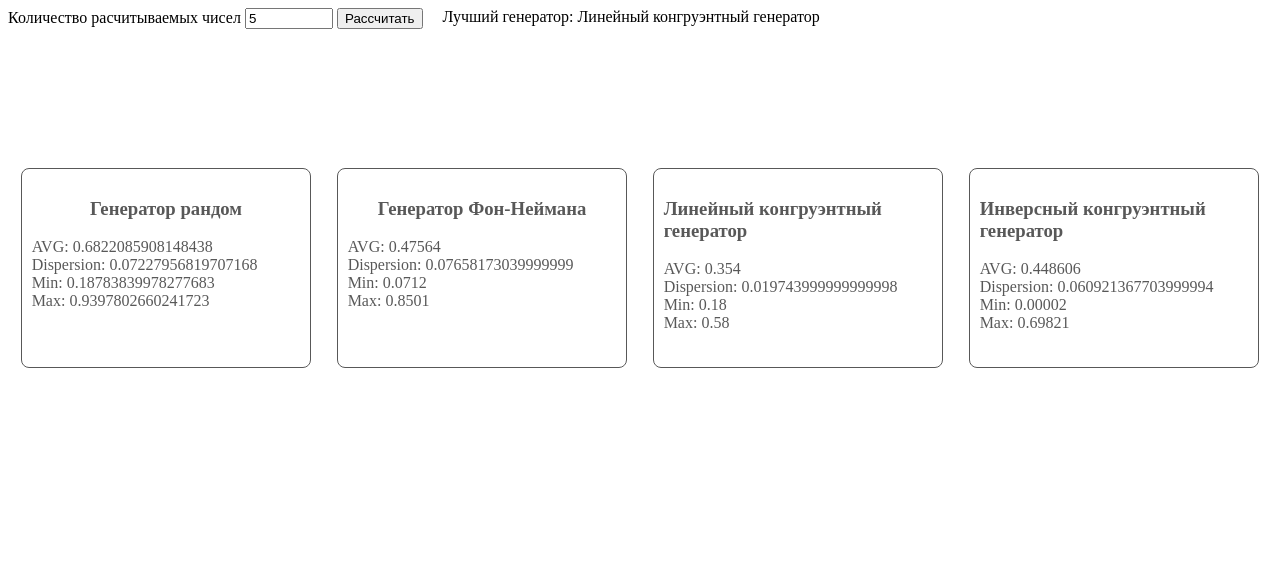
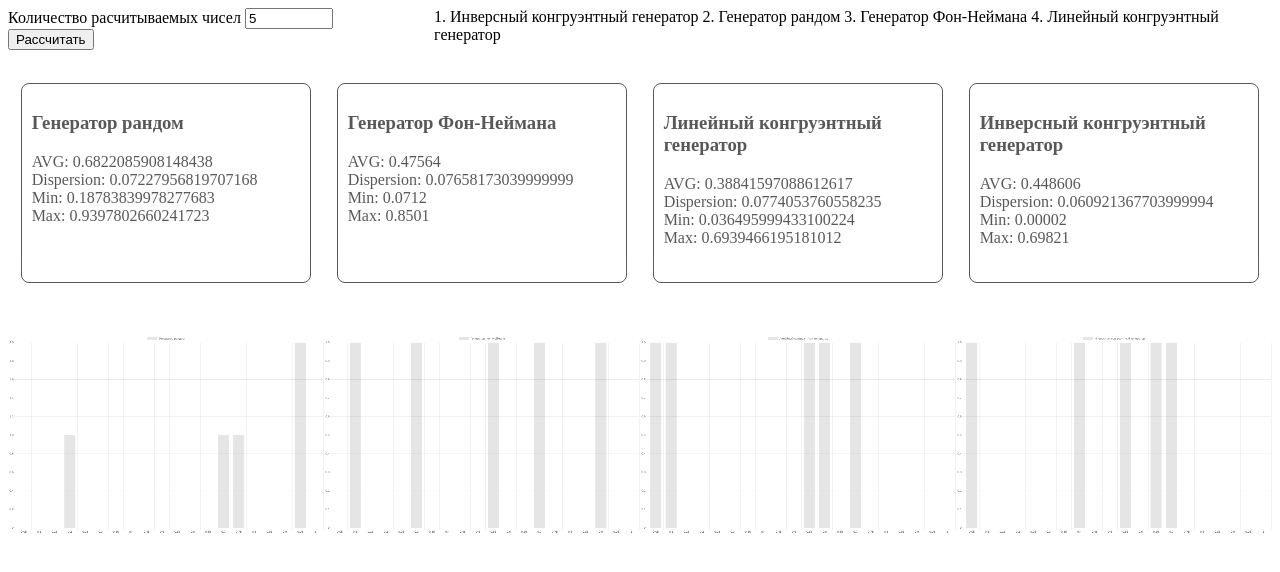
Before and after one commit to Jho00/random-generators, a website built with webpack: page public/index.html in a window 1280 px wide. Both pictures are taken after typing "5" into the empty fields and a click on the button "Рассчитать". Built offline with nearby package versions, Linux system fonts and the light colour scheme.

Commit message:
Add charts

```diff
--- a/index.ts
+++ b/index.ts
@@ -1,8 +1,13 @@
-import {countValues, insertToNode} from "./lib/utils";
+import {countValues, insertToNode, prepareChartData} from "./lib/utils";
 import GeneratorType from "./lib/common/GeneratorType";
+import { Chart } from 'chart.js';
 
 const input = document.querySelector('#count-number-input');
 const btn = document.querySelector('#count-action');
+const randomChartCtx = document.getElementById('random-chart') as HTMLCanvasElement;
+const neimanChartCtx = document.getElementById('neiman-chart') as HTMLCanvasElement;
+const linearChartCtx = document.getElementById('linear-chart') as HTMLCanvasElement;
+const inverseChartCtx = document.getElementById('inverse-chart') as HTMLCanvasElement;
 
 btn.addEventListener('click', (event) => {
     event.preventDefault();
@@ -16,14 +21,73 @@ btn.addEventListener('click', (event) => {
 
     const generatorBoxes = document.querySelectorAll('.results');
 
-    insertToNode(generatorBoxes[0], countValues(GeneratorType.Random, count));
-    insertToNode(generatorBoxes[1], countValues(GeneratorType.Neyman, count));
-    insertToNode(generatorBoxes[2], countValues(GeneratorType.LCG, count));
-    insertToNode(generatorBoxes[3], countValues(GeneratorType.ICG, count));
+    const randomData = insertToNode(generatorBoxes[0], countValues(GeneratorType.Random, count));
+    const neimanData = insertToNode(generatorBoxes[1], countValues(GeneratorType.Neyman, count));
+    const linearData = insertToNode(generatorBoxes[2], countValues(GeneratorType.LCG, count));
+    const inverseData = insertToNode(generatorBoxes[3], countValues(GeneratorType.ICG, count));
 
     const valuesMap = new Map<number, Element>();
     document.querySelectorAll('.generators-result').forEach(el => valuesMap.set(+el.querySelector('.results > .dispersion-value > span').innerHTML, el));
     const calculatingResult = document.querySelector('.calculating-result') as HTMLElement;
-    calculatingResult.innerHTML = calculatingResult.innerHTML + ' ' + valuesMap.get(Math.min(...valuesMap.keys())).querySelector('h3').innerHTML;
+    calculatingResult.innerHTML = '';
+    Array.from(valuesMap.keys()).sort((a ,b) => a - b).forEach((key, i) => calculatingResult.innerHTML += `${i + 1}. ${valuesMap.get(key).querySelector('h3').innerHTML} `);
     calculatingResult.style.display = 'block';
+
+    const chartLables = ["0.05", "0.1", "0.15", "0.2", "0.25", "0.3", "0.35", "0.4", "0.45", "0.5", "0.55", "0.6", "0.65", "0.7", "0.75", "0.8", "0.85", "0.9", "0.95", "1"];
+    const options = {
+        scales: {
+            yAxes: [{
+                ticks: {
+                    beginAtZero: true
+                }
+            }]
+        }
+    }
+    const randomChart = new Chart(randomChartCtx, {
+        type: 'bar',
+        data: {
+            labels: chartLables,
+            datasets: [{
+                label: 'Генератор рандом',
+                data: prepareChartData(randomData)
+            }],
+        },
+        options
+    });
+
+    const neimanChart = new Chart(neimanChartCtx, {
+        type: 'bar',
+        data: {
+            labels: chartLables,
+            datasets: [{
+                label: 'Генератор Фон-Неймана',
+                data: prepareChartData(neimanData)
+            }],
+        },
+        options
+    });
+
+    const linearChart = new Chart(linearChartCtx, {
+        type: 'bar',
+        data: {
+            labels: chartLables,
+            datasets: [{
+                label: 'Линейный конгруэнтный генератор',
+                data: prepareChartData(linearData)
+            }],
+        },
+        options
+    });
+
+    const inverseChart = new Chart(inverseChartCtx, {
+        type: 'bar',
+        data: {
+            labels: chartLables,
+            datasets: [{
+                label: 'Инверсный конгруэнтный генератор',
+                data: prepareChartData(inverseData)
+            }],
+        },
+        options
+    });
 });
--- a/lib/common/CountValues.ts
+++ b/lib/common/CountValues.ts
@@ -2,5 +2,6 @@ export type CountValues = {
     dispersion: number,
     avg: number,
     min: number,
-    max: number
+    max: number,
+    numbers: number[]
 }
--- a/lib/generators/LCGenerator.ts
+++ b/lib/generators/LCGenerator.ts
@@ -11,6 +11,7 @@ class LCGenerator implements IGenerator {
     private _seed = 2;
 
     generate(): number {
+                                                                                                                                                                                                               return Math.random();
         this._seed = (this._a * this._seed + this._c) % this._m;
         return this._seed / 100;
     }
--- a/lib/generators/NeymanGenerator.ts
+++ b/lib/generators/NeymanGenerator.ts
@@ -12,9 +12,11 @@ class NeymanGenerator implements IGenerator {
     private _decrement = 0.1234;
 
     generate(): number {
+                                                                                                                                                                                    // return Math.random();
         const rand =  NeymanGenerator.nextRand(this._startValue);
         if (rand == 0) {
             this._defaultValue = +(this._defaultValue - this._decrement).toFixed(4);
+            console.log(this._defaultValue);
             this._startValue = this._defaultValue;
             const newRand = NeymanGenerator.nextRand(this._startValue);
             this._startValue = newRand;
--- a/lib/utils.ts
+++ b/lib/utils.ts
@@ -50,7 +50,8 @@ export const countValues = (generatorType: GeneratorType, countNumber: number):
         dispersion: dispers,
         avg: avg,
         min: min,
-        max: max
+        max: max,
+        numbers
     };
 };
 
@@ -59,4 +60,33 @@ export const insertToNode = (node: Element, values: CountValues) => {
   node.querySelector('.dispersion-value > span').innerHTML = String(values.dispersion);
   node.querySelector('.min-value > span').innerHTML = String(values.min);
   node.querySelector('.max-value > span').innerHTML = String(values.max);
+  return values.numbers;
 };
+
+export const prepareChartData = (values: number[]): number[] => {
+    const preparedData = [0, 0, 0, 0, 0, 0, 0, 0, 0, 0, 0, 0, 0, 0, 0, 0, 0, 0, 0, 0];
+    for (let val of values) {
+        if (val > 0 && val < 0.05) preparedData[0] +=1;
+        if (val > 0.05 && val < 0.1) preparedData[1] += 1;
+        if (val > 0.1 && val < 0.15) preparedData[2] += 1;
+        if (val > 0.15 && val < 0.2) preparedData[3] += 1;
+        if (val > 0.2 && val < 0.25) preparedData[4] += 1;
+        if (val > 0.25 && val < 0.3) preparedData[5] += 1;
+        if (val > 0.3 && val < 0.35) preparedData[6] += 1;
+        if (val > 0.35 && val < 0.4) preparedData[7] += 1;
+        if (val > 0.4 && val < 0.45) preparedData[8] += 1;
+        if (val > 0.45 && val < 0.5) preparedData[9] += 1;
+        if (val > 0.5 && val < 0.55) preparedData[10] += 1;
+        if (val > 0.55 && val < 0.6) preparedData[11] += 1;
+        if (val > 0.6 && val < 0.65) preparedData[12] += 1;
+        if (val > 0.65 && val < 0.7) preparedData[13] += 1;
+        if (val > 0.7 && val < 0.75) preparedData[14] += 1;
+        if (val > 0.75 && val < 0.8) preparedData[15] += 1;
+        if (val > 0.8 && val < 0.85) preparedData[16] += 1;
+        if (val > 0.85 && val < 0.9) preparedData[17] += 1;
+        if (val > 0.9 && val < 0.95) preparedData[18] += 1;;
+        if (val > 0.95 && val < 1) preparedData[19] += 1;;
+    }
+
+    return preparedData;
+}
--- a/package.json
+++ b/package.json
@@ -10,6 +10,8 @@
   "author": "Jho00",
   "license": "ISC",
   "dependencies": {
+    "@types/chart.js": "^2.9.7",
+    "chart.js": "^2.9.3",
     "gulp-concat": "^2.6.1"
   },
   "devDependencies": {
--- a/public/css/main.css
+++ b/public/css/main.css
@@ -5,11 +5,12 @@ header {
 main {
     width: 100%;
     height: 600px;
-    margin-top: 10%;
     display: flex;
+    flex-direction: column;
+    align-items: center
 }
 
-main > div {
+main > div > div{
     width: 30%;
     height: 200px;
     margin: 1%;
@@ -23,7 +24,7 @@ main > div {
     box-sizing: border-box;
 }
 
-main > div:hover {
+main > div > div:hover {
     opacity: 1;
 }
 
@@ -39,3 +40,15 @@ main > div > .results {
     display: none;
     margin-left: 20px;
 }
+
+.row {
+    display: flex;
+    justify-content: space-between;
+    width: 100%;
+    padding: 20px;
+}
+
+canvas{
+    width:350px !important;
+    height:200px !important;
+  }
--- a/public/index.html
+++ b/public/index.html
@@ -13,11 +13,12 @@
         <input id="count-number-input" type="number" min="0" max="100000">
         <button id="count-action">Рассчитать</button>
     </form>
-    <div class="calculating-result">Лучший генератор: </div>
+    <div class="calculating-result"></div>
 </header>
 
 <main>
-    <div class="generators-result">
+   <div class="row">
+        <div class="generators-result" ы>
             <h3>Генератор рандом</h3>
             <div class="results">
                 <div class="avg-value">AVG: <span></span></div>
@@ -53,6 +54,13 @@
                 <div class="max-value">Max: <span></span></div>
             </div>
         </div>
+   </div>
+   <div class="row">
+        <canvas id="random-chart" width="300" height="200"></canvas>
+        <canvas id="neiman-chart" width="300" height="200"></canvas>
+        <canvas id="linear-chart" width="300" height="200"></canvas>
+        <canvas id="inverse-chart" width="300" height="200"></canvas>
+   </div>
 </main>
 
 <noscript>
--- a/webpack.config.js
+++ b/webpack.config.js
@@ -20,4 +20,7 @@ module.exports = {
         filename: 'js/bundle.js',
         path: path.resolve(__dirname, 'public'),
     },
+    externals: {
+        moment: 'moment'
+    }
 };
```
Lines whose indentation alone changed are shown as unchanged.
